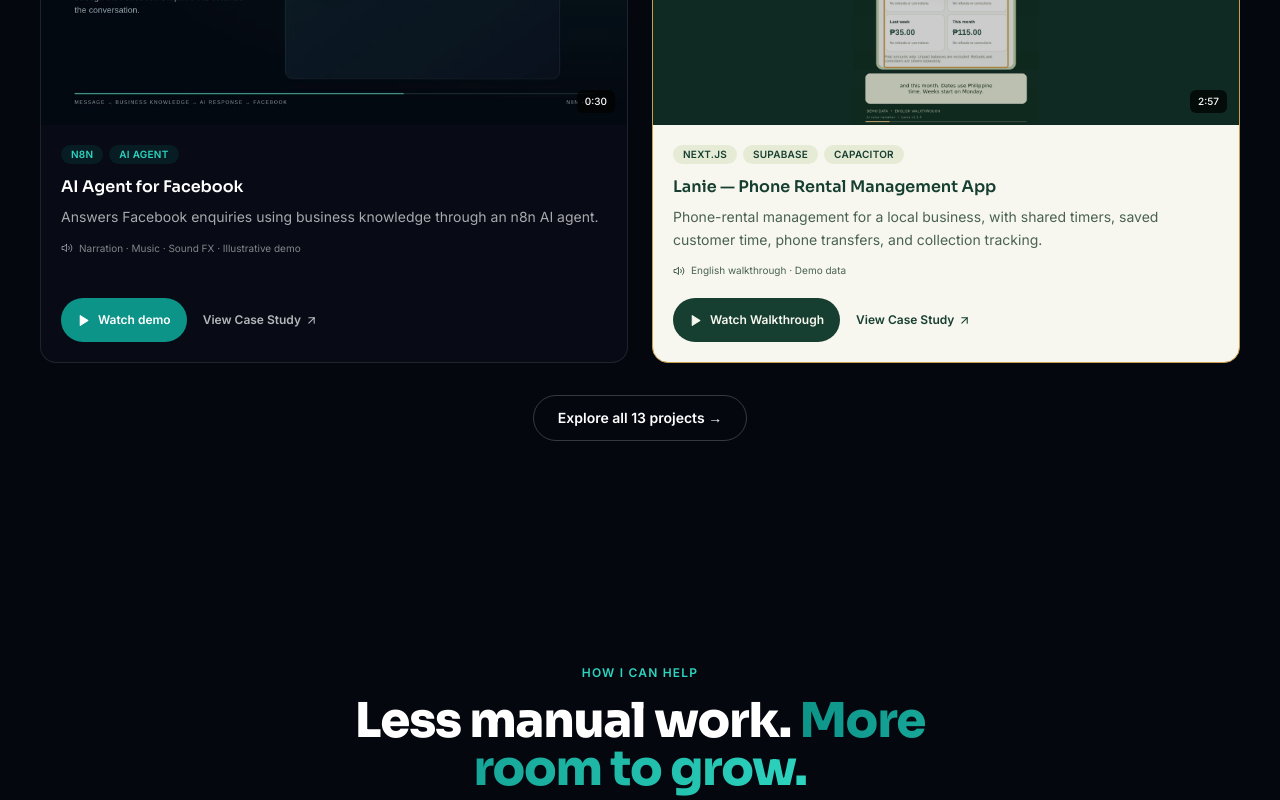
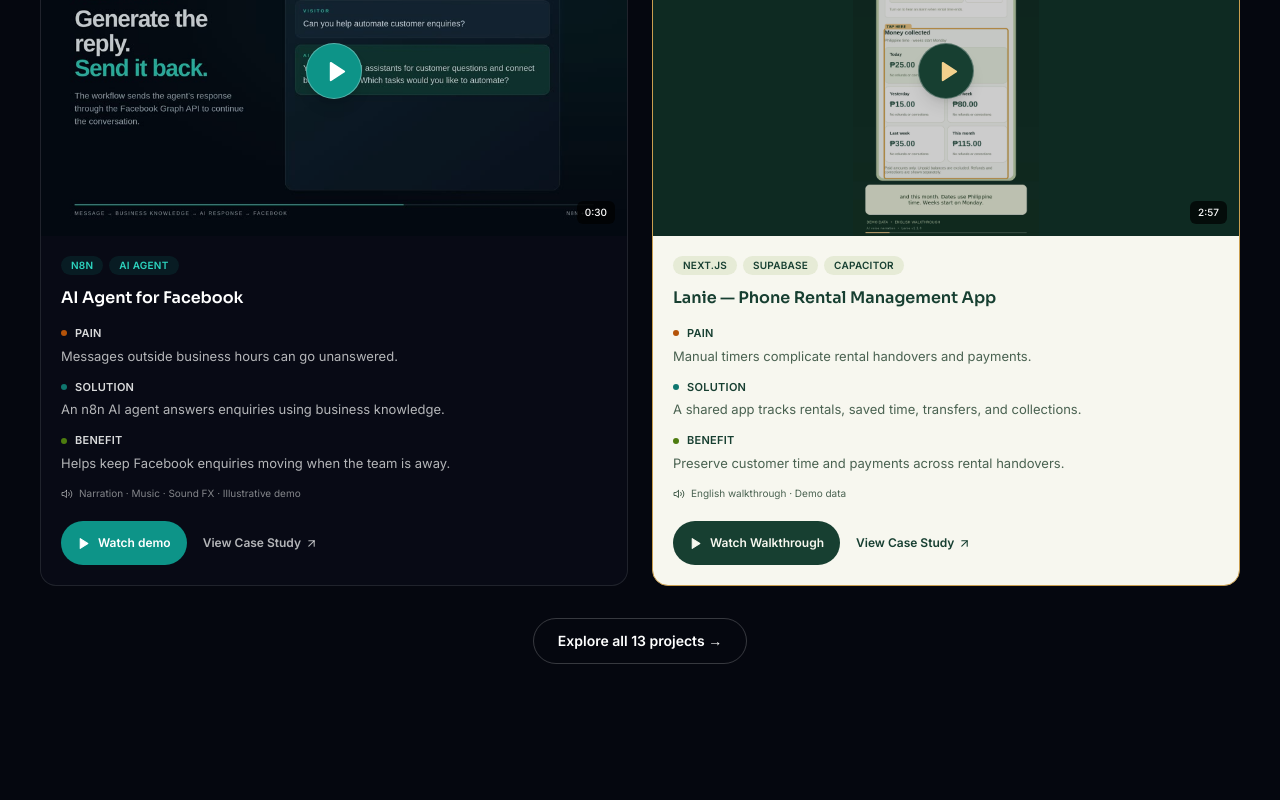
Before and after one commit to manuelraiautomation-bot/manny-portfolio, a React (Vite) app: page / in a window 1280 px wide. Shown: the part 2080-2880 px from the top of the page. Built offline with nearby package versions, Linux system fonts and the light colour scheme.

Commit message:
Show concise pain solution and benefit highlights on every project card

```diff
--- a/src/components/FeaturedVideoCard.jsx
+++ b/src/components/FeaturedVideoCard.jsx
@@ -1,3 +1,4 @@
+import ProjectHighlights from "./ProjectHighlights.jsx";
 import { Play, ArrowUpRight, Volume2, VolumeX } from "lucide-react";
 
 export const FEATURED_DEMOS = [
@@ -20,7 +21,7 @@ export default function FeaturedVideoCard({project,index,onWatch,onRead}) {
       <div className="flex flex-1 flex-col p-5">
         <div className="flex flex-wrap gap-1.5">{project.tags.map(tag=><span key={tag} style={project.brand === "lanie" ? {color:"#173f31",background:"#e6ebd6"} : undefined} className="rounded-full bg-accent-teal/10 px-2.5 py-0.5 text-[10px] font-bold tracking-wide text-accent-tealDeep dark:text-accent-tealLight">{tag}</span>)}</div>
         <h3 style={project.brand === "lanie" ? {color:"#173f31"} : undefined} className="mt-3 font-display text-base font-semibold leading-snug text-light-text dark:text-white">{project.title}</h3>
-        <p style={project.brand === "lanie" ? {color:"#4a6251"} : undefined} className="mt-2 text-sm leading-relaxed text-light-muted dark:text-white/65">{project.summary}</p>
+        <ProjectHighlights project={project} />
         <p style={project.brand === "lanie" ? {color:"#4a6251"} : undefined} className="mt-3 inline-flex items-center gap-1.5 text-[10px] text-light-muted dark:text-white/50">{demo.sound?<Volume2 size={12} aria-hidden="true"/>:<VolumeX size={12} aria-hidden="true"/>}{project.walkthrough ? "English walkthrough · Demo data" : demo.sound?"Narration · Music · Sound FX · Illustrative demo":"Silent walkthrough · Illustrative demo"}</p>
         <div className="mt-auto flex flex-wrap items-center gap-4 pt-5"><button type="button" onClick={onWatch} aria-haspopup="dialog" aria-label={`Watch walkthrough: ${project.title}`} style={project.brand === "lanie" ? {background:"#173f31",color:"#f7f7ef"} : undefined} className="inline-flex min-h-11 items-center gap-2 rounded-full bg-accent-tealDeep px-4 py-2.5 text-xs font-semibold text-white"><Play size={13} fill="currentColor" aria-hidden="true"/> {project.walkthrough ? "Watch Walkthrough" : "Watch demo"}</button><button type="button" onClick={onRead} aria-haspopup="dialog" aria-label={`Read case study: ${project.title}`} className="inline-flex min-h-11 items-center gap-1 text-xs font-semibold text-light-muted underline-offset-4 hover:underline dark:text-white/70" style={project.brand === "lanie" ? {color:"#173f31"} : undefined}>View Case Study <ArrowUpRight size={13} aria-hidden="true"/></button></div>
       </div>
--- a/src/components/Portfolio.jsx
+++ b/src/components/Portfolio.jsx
@@ -1,3 +1,4 @@
+import ProjectHighlights from "./ProjectHighlights.jsx";
 import { useEffect, useRef, useState, useCallback, useMemo } from "react";
 import {
   Search,
@@ -128,9 +129,8 @@ function ProjectCard({ project, onOpen, reducedMotion, featuredIndex }) {
         <h3 className="text-sm font-semibold text-light-text dark:text-white">
           {project.title}
         </h3>
-        <p className="mt-1.5 line-clamp-2 text-xs text-light-muted dark:text-white/55">
-          {project.summary ?? project.pain}
-        </p>
+        <ProjectHighlights project={project} />
+        <span className="mt-auto block pt-5 text-xs font-semibold text-accent-tealDeep dark:text-accent-tealLight">View Case Study →</span>
       </div>
     </button>
   );
@@ -356,7 +356,7 @@ export default function Portfolio({ featured = false }) {
             <span className="bg-brand-gradient bg-clip-text text-transparent">{featured ? "See it in action." : "actually built"}</span>
           </h2>
           <p className="mt-5 text-base leading-relaxed text-light-muted dark:text-white/60">
-            {featured ? (featuredStyle === "video" ? "Watch project walkthroughs or explore the case studies, including Lanie, a phone-rental management app." : "Explore selected automation and app projects. Select a project for its case study.") : `Explore all ${PROJECTS.length} projects. Select a card to read the problem, approach, and benefit. Where available, enlarge the workflow screenshot.`}
+            {featured ? (featuredStyle === "video" ? "Watch project walkthroughs or explore the case studies, including Lanie, a phone-rental management app." : "Explore selected automation and app projects. Select a project for its case study.") : `Explore all ${PROJECTS.length} projects. See the pain, solution, and benefit at a glance. Select View Case Study for the full explanation.`}
           </p>
         </div>
 
--- /dev/null
+++ b/src/components/ProjectHighlights.jsx
@@ -0,0 +1,15 @@
+export default function ProjectHighlights({ project }) {
+  const labels = [["pain", "Pain", "#b45309"], ["solution", "Solution", "#0f766e"], ["benefit", "Benefit", "#4d7c0f"]];
+  return (
+    <dl className="mt-4 space-y-3 text-left">
+      {labels.map(([key, label, color]) => (
+        <div key={key}>
+          <dt className="flex items-center gap-2 text-[11px] font-bold uppercase tracking-wide text-light-text dark:text-white/85" style={project.brand === "lanie" ? { color: "#173f31" } : undefined}>
+            <span aria-hidden="true" className="h-1.5 w-1.5 shrink-0 rounded-full" style={{ background: color }} />{label}
+          </dt>
+          <dd className="mt-1 text-[13px] leading-relaxed text-light-muted dark:text-white/70" style={project.brand === "lanie" ? { color: "#4a6251" } : undefined}>{project.highlights[key]}</dd>
+        </div>
+      ))}
+    </dl>
+  );
+}
--- a/src/data/projects.js
+++ b/src/data/projects.js
@@ -1,5 +1,6 @@
 export const PROJECTS = [
   {
+    highlights: {"pain": "Messages outside business hours can go unanswered.", "solution": "An n8n AI agent answers enquiries using business knowledge.", "benefit": "Helps keep Facebook enquiries moving when the team is away."},
     category: "AI Agents",
     title: "AI Agent for Facebook",
     summary: "Answers Facebook enquiries using business knowledge through an n8n AI agent.",
@@ -9,9 +10,10 @@ export const PROJECTS = [
     solution:
       "I built an n8n AI agent that reads incoming messages, references a knowledge document held in memory, and replies automatically through the Facebook Graph API in real time.",
     benefit:
-      "Response time dropped from hours to seconds, and the page now stays responsive 24/7 without hiring extra support staff.",
+      "Helps the page respond to routine enquiries outside business hours while reducing the replies the team needs to handle manually.",
   },
   {
+    highlights: {"pain": "Videos are posted once, then left unused.", "solution": "A Zapier workflow turns recordings into blog and social content.", "benefit": "Reuse one recording across several channels with less manual work."},
     category: "Content",
     title: "AI Content Repurposing",
     tags: ["ZAPIER", "CONTENT AI"],
@@ -23,6 +25,7 @@ export const PROJECTS = [
       "One video now produces multiple ready-to-publish pieces of content automatically, multiplying reach without extra editing work.",
   },
   {
+    highlights: {"pain": "Repeated Messenger FAQs take up support time.", "solution": "A knowledge-based AI assistant includes a backup model.", "benefit": "Handle routine questions and provide a fallback if a model fails."},
     category: "AI Agents",
     title: "AI Facebook Messenger Knowledge Assistant",
     tags: ["N8N", "SUPPORT AI"],
@@ -31,9 +34,10 @@ export const PROJECTS = [
     solution:
       "I built an n8n support agent that pulls answers from a knowledge base, uses Gemini 2.5 as the primary model with a Groq Llama backup for redundancy, and keeps conversation memory across messages.",
     benefit:
-      "Customers get instant, accurate answers around the clock, with near-zero downtime thanks to automatic model failover.",
+      "Helps answer routine customer questions using business knowledge and provides a backup model when the primary model is unavailable.",
   },
   {
+    highlights: {"pain": "Searching jobs and tailoring applications takes time.", "solution": "A Slack-triggered workflow finds listings and drafts tailored applications.", "benefit": "Spend less time on repetitive searches and first drafts."},
     category: "Business Operations",
     title: "AI Job Scraper + Resume Optimizer",
     tags: ["N8N", "AI AUTOMATION"],
@@ -42,9 +46,10 @@ export const PROJECTS = [
     solution:
       "I built a Slack-triggered automation that searches job listings, validates matches with AI, then generates a tailored resume and proposal draft for each one.",
     benefit:
-      "What used to take an hour per application now happens in minutes, with drafts delivered straight to Slack and Gmail.",
+      "Reduces repetitive job searches and application drafting, with drafts delivered to Slack and Gmail for review.",
   },
   {
+    highlights: {"pain": "Email attachments get buried in the inbox.", "solution": "A Make workflow summarizes, files, and logs incoming attachments.", "benefit": "Find files and their summaries in one organized record."},
     category: "Business Operations",
     title: "Email Attachment Sorting, Log & Summary",
     tags: ["MAKE", "GEMINI"],
@@ -56,6 +61,7 @@ export const PROJECTS = [
       "Every attachment is now automatically filed, searchable, and summarized — no more digging through inboxes.",
   },
   {
+    highlights: {"pain": "Finance records need repeated updates across tools.", "solution": "A Make integration connects Asana tasks, Xero, and Google Sheets.", "benefit": "Reduce manual re-entry and keep related records together."},
     category: "Business Operations",
     title: "Xero Bank Statement to Asana Automation",
     tags: ["MAKE", "FINANCE OPS"],
@@ -67,6 +73,7 @@ export const PROJECTS = [
       "Financial data now stays in sync across all three tools without manual re-entry, cutting bookkeeping admin time significantly.",
   },
   {
+    highlights: {"pain": "Regular short-form video production takes repeated effort.", "solution": "An n8n pipeline connects AI video generation and publishing.", "benefit": "Reduce repetitive production and upload steps."},
     category: "Content",
     title: "YT Shorts & FB Reels Video Generation",
     tags: ["N8N", "VIDEO AI"],
@@ -78,6 +85,7 @@ export const PROJECTS = [
       "A content channel now publishes new short-form video on a schedule, with zero manual editing or uploading.",
   },
   {
+    highlights: {"pain": "Appointments and caller messages interrupt the team.", "solution": "A Vapi receptionist checks calendars and handles booking workflows.", "benefit": "Keep bookings, messages, and follow-ups connected."},
     category: "AI Agents",
     title: "AI Voice Receptionist & Appointment Booking",
     summary: "Checks calendar availability, books and reschedules appointments, and records caller messages.",
@@ -90,6 +98,7 @@ export const PROJECTS = [
       "Brings scheduling, caller messages, and call records into one connected workflow, with replies for missing booking details, unavailable slots, and bookings that cannot be found.",
   },
   {
+    highlights: {"pain": "Property enquiries and follow-ups are scattered.", "solution": "An n8n workflow connects enquiry records, files, and Asana tasks.", "benefit": "Retrieve property details and manage next steps in one workflow."},
     category: "Business Operations",
     title: "Property Enquiry & Asana Automation",
     summary: "Connects property enquiries, viewing links, and files with Asana follow-up tasks.",
@@ -102,6 +111,7 @@ export const PROJECTS = [
       "Connects enquiry records, property information, and Asana follow-ups so the team can retrieve details and manage next steps through one automation entry point.",
   },
   {
+    highlights: {"pain": "Workflow failures can go unnoticed.", "solution": "An n8n error handler logs failures and sends email alerts.", "benefit": "Get the execution details needed to investigate issues."},
     category: "Monitoring",
     title: "Error Handler — Log + Email Alert",
     image: "/images/portfolio/error-handler-log-email-alert.png",
@@ -114,6 +124,7 @@ export const PROJECTS = [
       "Keeps failure details in a central log and sends an email alert, giving the team the context and execution reference needed to investigate.",
   },
   {
+    highlights: {"pain": "A dessert shop needs a clear mobile-friendly presence.", "solution": "A branded website concept presents its menu, location, and contacts.", "benefit": "Show visitors what the business offers and how to reach it."},
     category: "Website Design",
     title: "CHILL Treats — Dessert Shop Website",
     summary: "A responsive purple-branded website concept with a filterable menu, map, and contact links.",
@@ -125,6 +136,7 @@ export const PROJECTS = [
     benefit: "Demonstrates a responsive business website suitable for local or international audiences. This is a portfolio concept, not a verified client launch. Product images are AI-generated samples; official photos, prices, availability, and hours need confirmation.",
   },
   {
+    highlights: {"pain": "Rider stock, sales, and remittances are hard to reconcile.", "solution": "An owner-and-rider app connects requests, reports, and collections.", "benefit": "See remaining stock and outstanding remittances in one place."},
     category: "Business Operations",
     title: "MealPilot — Meal Distribution App",
     summary: "A phone-friendly workspace for meal orders, rider inventory, daily sales, and remittance tracking.",
@@ -137,6 +149,7 @@ export const PROJECTS = [
     benefit: "Brings the daily operation into one workspace so the owner can review stock, rider sales, and outstanding remittances, while riders can submit their reports from a phone. The portfolio demo uses fictional data in this browser only; it does not connect to the production app.",
   },
   {
+    highlights: {"pain": "Manual timers complicate rental handovers and payments.", "solution": "A shared app tracks rentals, saved time, transfers, and collections.", "benefit": "Preserve customer time and payments across rental handovers."},
     category: "Business Operations",
     title: "Lanie — Phone Rental Management App",
     summary: "Phone-rental management for a local business, with shared timers, saved customer time, phone transfers, and collection tracking.",
```
